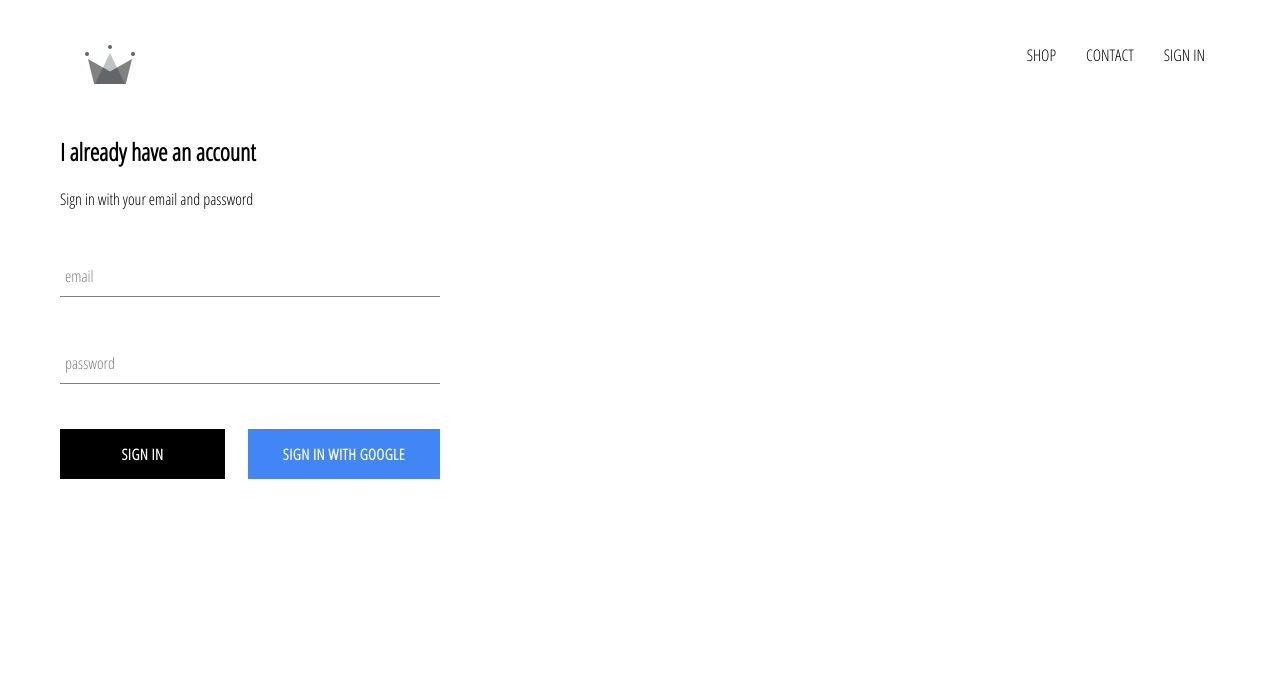
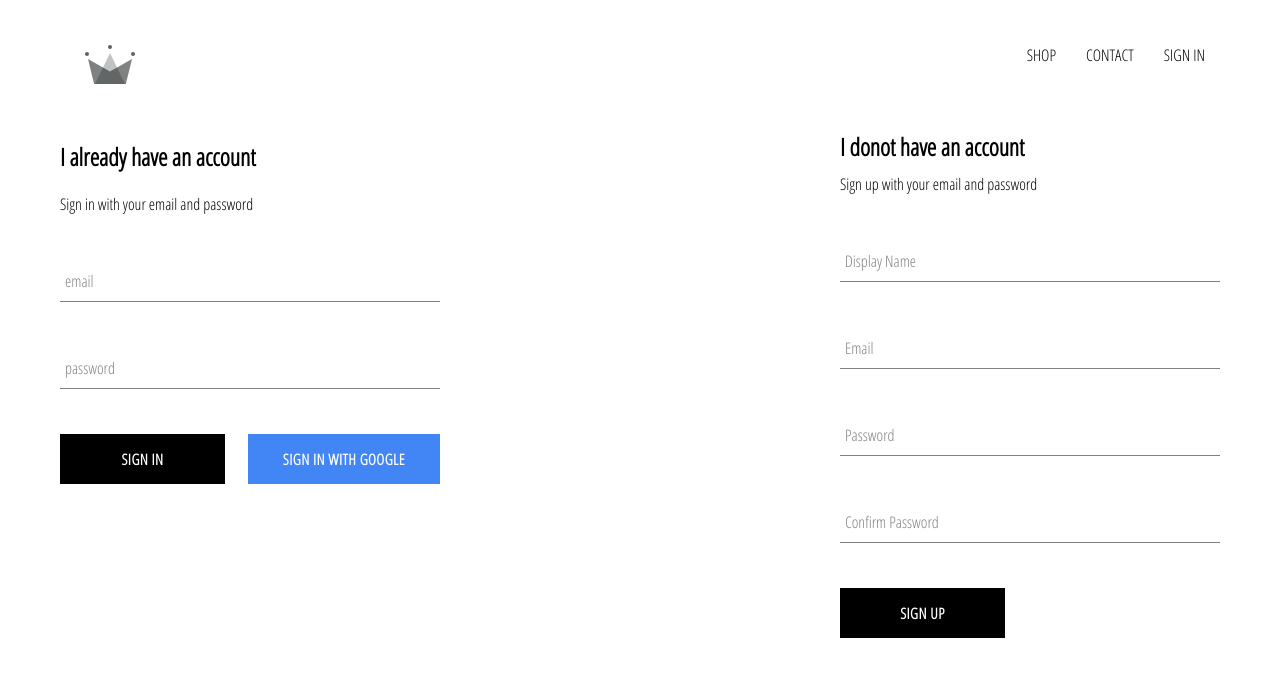
Before and after one commit to iamPHD/react-ecommerce-clothingapp, a React (Create React App) app: page /signin in a window 1280 px wide. Shown: the top 676 px of the page. Built offline with nearby package versions, Linux system fonts and the light colour scheme; no server answers.

Commit message:
included firebase utils for authentication & storing in db

```diff
--- a/src/App.js
+++ b/src/App.js
@@ -5,7 +5,7 @@
 import ShopPage from './pages/shoppage/shop.component';
 import Header from './components/header/header.component';
 import SignInAndSignUpPage from './pages/sign-in-and-sign-up/sign-in-and-sign-up.component';
-import {auth} from './firebase/firebase.utils'
+import {auth,createUserProfileDocument} from './firebase/firebase.utils'
 
 
 class App extends React.Component {
@@ -23,9 +23,24 @@
   unsubscribeFromAuth = null;
 
   componentDidMount(){
-    this.unsubscribeFromAuth = auth.onAuthStateChanged(user => {
-      this.setState({currentUser:user});
-      console.log(user);
+    this.unsubscribeFromAuth = auth.onAuthStateChanged(async userAuth => {
+      //this.setState({currentUser:user});
+      //createUserProfileDocument(user);
+      //console.log(user);
+
+      if(userAuth){
+        const userRef = await createUserProfileDocument(userAuth);
+        userRef.onSnapshot(snapShot =>{
+          this.setState({
+            currentUser:{
+              id:snapShot.id,
+              ...snapShot.data()
+            }
+          },()=>console.log(this.state))
+        })
+      }
+
+      this.setState({currentUser:userAuth}) // when the user logs out set the currentUser to Null
     });
   }
 
--- /dev/null
+++ b/src/components/sign-up/sign-up.component.jsx
@@ -0,0 +1,72 @@
+import React from 'react';
+import FormInput from '../form-input/form-input.component';
+import CustomButton from '../custom-button/custom-button.component';
+import {auth,createUserProfileDocument} from '../../firebase/firebase.utils';
+import './sign-up.styles.scss';
+
+class SignUp extends React.Component{
+
+    constructor(){
+
+        super();
+
+        this.state={
+            displayName:'',
+            email:'',
+            password:'',
+            confirmPassword:''
+        }
+    }
+
+    handleSubmit = async event=>{
+        event.preventDefault();
+        const {displayName, email, password,confirmPassword} = this.state;
+        if(!(password==confirmPassword)){
+            alert("Passswords don't match");
+            return;
+        }
+
+
+        try{
+            const {user} = await auth.createUserWithEmailAndPassword(email,password);
+            await createUserProfileDocument(user,{displayName});
+            this.setState({
+                displayName:'',
+                email:'',
+                password:'',
+                confirmPassword:''
+            });
+
+        }   catch(error){
+                console.error(error);
+        }
+
+    };
+
+
+   handleChange = event =>{
+       const{name,value} = event.target;
+       this.setState({[name]:value});
+   }
+
+    render(){
+        const {displayName, email, password,confirmPassword} = this.state;
+        return(
+            <div className='sign-up'>
+                <h2 className='title'>I donot have an account</h2>
+                <span> Sign up with your email and password</span>
+                <form className='sign-up-form' onSubmit={this.handleSubmit}>
+                    <FormInput type='text' name='displayName' value={displayName} onChange={this.handleChange} label="Display Name" required/>
+                    <FormInput type='email' name='email' value={email} onChange={this.handleChange} label="Email" required/>
+                    <FormInput type='password' name='password' value={password} onChange={this.handleChange} label="Password" required/>
+                    <FormInput type='password' name='confirmPassword' value={confirmPassword} onChange={this.handleChange} label="Confirm Password" required/>
+                    <CustomButton type='submit'> SIGN UP </CustomButton>
+                </form>
+
+            </div>
+        );
+    }
+
+}
+
+export default SignUp;
--- /dev/null
+++ b/src/components/sign-up/sign-up.styles.scss
@@ -0,0 +1,9 @@
+.sign-up{
+    display: flex;
+    flex-direction: column;
+    width: 380px;
+
+    .title{
+        margin: 10px 0;
+    }
+}
--- a/src/firebase/firebase.utils.js
+++ b/src/firebase/firebase.utils.js
@@ -16,6 +16,31 @@
 
 firebase.initializeApp(config);
 
+export const createUserProfileDocument = async (userAuth,additionalData) => {
+    if(!userAuth) return; //if userAuth object not exists..i.e. if it is null then don't do anything
+    const userRef = firestore.doc(`users/${userAuth.uid}`);
+    const snapShot = await userRef.get(); // fetch the user from firestore db
+    if(!snapShot.exists){ // the exists property is true or false. If object is present in db it will return true
+        const {displayName, email} = userAuth;
+        const createdAt = new Date();
+        //setting the properties of userref object which is given by gmail. This is done in case user is not present in db
+        // see how the properties of the userref object is set, here displayName, email,createdAT is property of objects (key value pair)
+        try{
+            await userRef.set({
+                displayName,
+                email,
+                createdAt,
+                ...additionalData
+            })
+        } catch(error){
+                console.log('error creating the user ',error.message);
+        }
+    }
+    //console.log(snapShot);
+    return userRef;
+
+}
+
 
 export const auth = firebase.auth();
 export const firestore = firebase.firestore();
--- a/src/pages/sign-in-and-sign-up/sign-in-and-sign-up.component.jsx
+++ b/src/pages/sign-in-and-sign-up/sign-in-and-sign-up.component.jsx
@@ -1,6 +1,7 @@
 import React from 'react';
 import './sign-in-and-sign-up.styles.scss';
 import SignIn from '../../components/sign-in/sign-in.component';
+import SignUp from '../../components/sign-up/sign-up.component';
 
 
 /**
@@ -11,6 +12,7 @@
 const SignInAndSignUpPage = ()=>(
     <div className='sign-in-and-sign-up'>
         <SignIn/>
+        <SignUp/>
     </div>
 )
 
--- a/src/pages/sign-in-and-sign-up/sign-in-and-sign-up.styles.scss
+++ b/src/pages/sign-in-and-sign-up/sign-in-and-sign-up.styles.scss
@@ -0,0 +1,7 @@
+.sign-in-and-sign-up{
+    width: 850 px;
+    display: flex;
+    justify-content: space-between;
+    margin: 30px auto;
+
+}
```
Also changed, not shown: src/test.js (added, +7 -0 lines).
